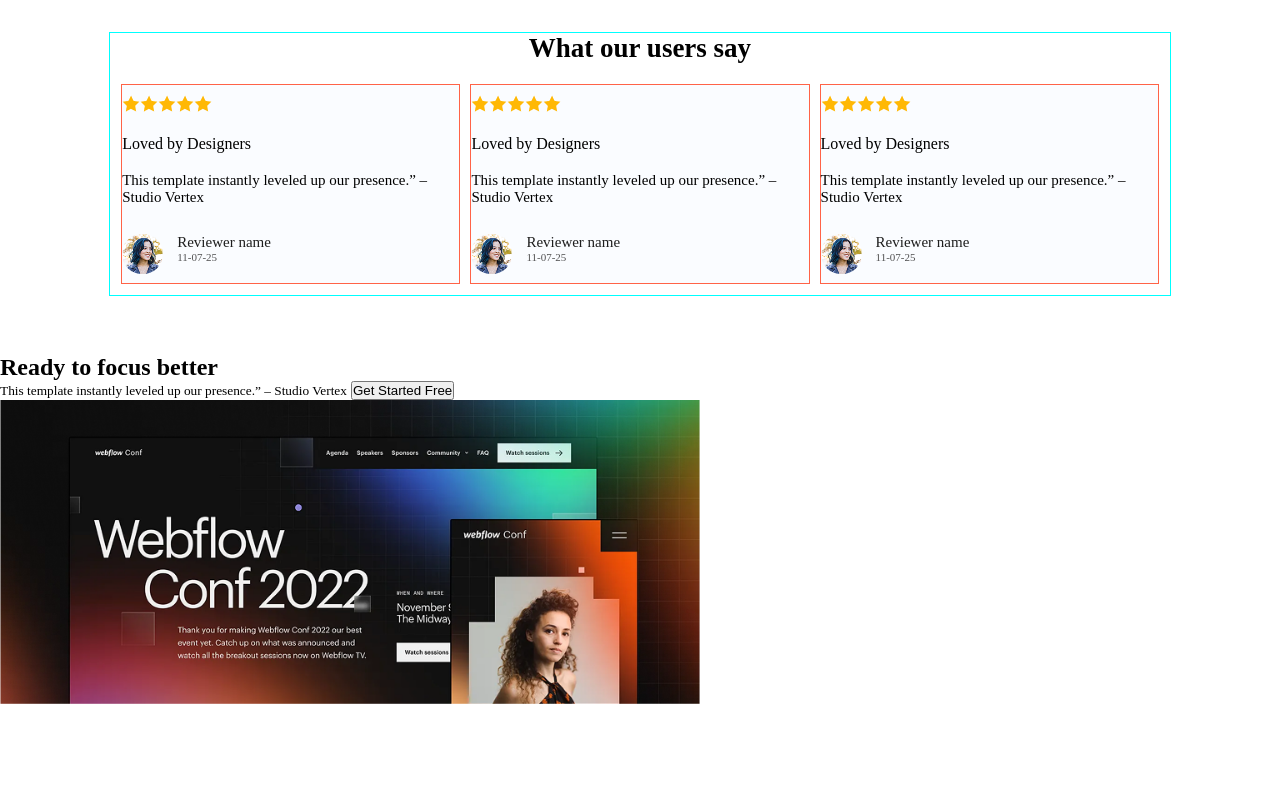
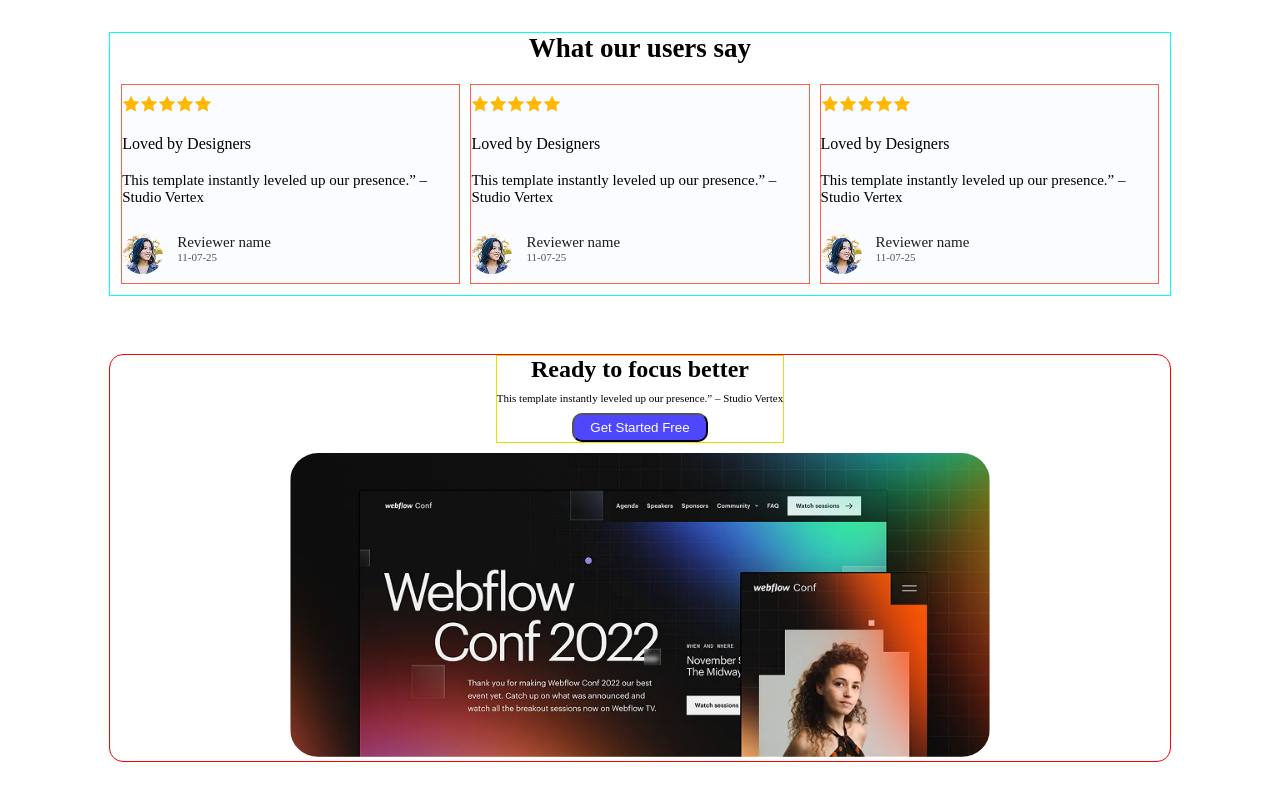
Before and after one commit to AS-Adil/Assignment-1, a plain HTML site: page index.html in a window 1280 px wide. Shown: the part 998-1798 px from the top of the page. Drawn offline with Linux system fonts and the light colour scheme.

Commit message:
work on focus section

```diff
--- a/index.html
+++ b/index.html
@@ -181,8 +181,8 @@
 
     <div class="focus-txt">
         <h1>Ready to focus better</h1>
-        <small>This template instantly leveled up our presence.” – Studio Vertex</small>
-        <button>Get Started Free</button>
+        <span>This template instantly leveled up our presence.” – Studio Vertex</span>
+        <div><button class="button">Get Started Free</button></div>
     </div>
 
     <div class="focus-img">
--- a/style.css
+++ b/style.css
@@ -235,3 +235,39 @@ nav button{
 
 
     /* Ready to focus better section start  */
+
+    .focus{
+        border: 1px solid red;
+        width: 83vw;
+        margin: 0px auto;
+        border-radius: 14px;
+        background-color:#FFFFFF ;
+
+    }
+    .focus-sub{
+        display: flex;
+        flex-direction: column;
+        justify-content: center;
+        gap: 10px;
+        align-items: center;
+    }
+    .focus-txt{
+        border: 1px solid rgb(225, 225, 7);
+        display: flex;
+        flex-direction: column;
+        justify-content:space-around;
+        gap: 9px;
+        align-items: center;
+    }
+ .focus-txt span{
+    font-size: 11px;
+    font-weight: 100;
+
+ }
+ .focus-txt button{
+    padding: 5px 16px;
+ }
+    .focus-img img{
+        border-radius: 28px;
+
+    }
```
